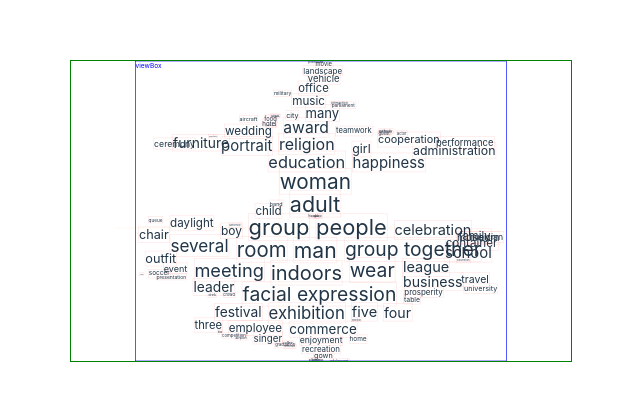
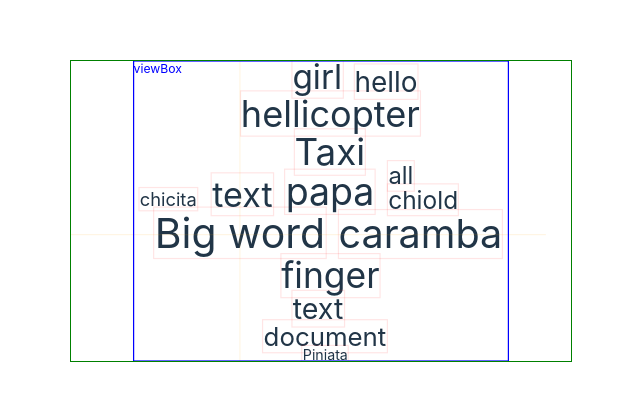
Before and after one commit to x-image-privacy/word-cloud, a React (Vite) app: page / in a window 1280 px wide. Shown: the part 186-586 px from the top of the page, without its empty margins (319-959 px from the left). Built offline with nearby package versions, Linux system fonts and the light colour scheme.

Commit message:
feat: technical descriptions of the repo

```diff
--- a/src/main.tsx
+++ b/src/main.tsx
@@ -7,6 +7,6 @@ import { defaultWords1, defaultWords2 } from "./data";
 
 ReactDOM.createRoot(document.getElementById("root") as HTMLElement).render(
   <React.StrictMode>
-    <Wordcloud data={defaultWords2} />
+    <Wordcloud data={defaultWords1} />
   </React.StrictMode>
 );
```
Also changed, not shown: 1 other file (tests, documents, lock files or other folders).
